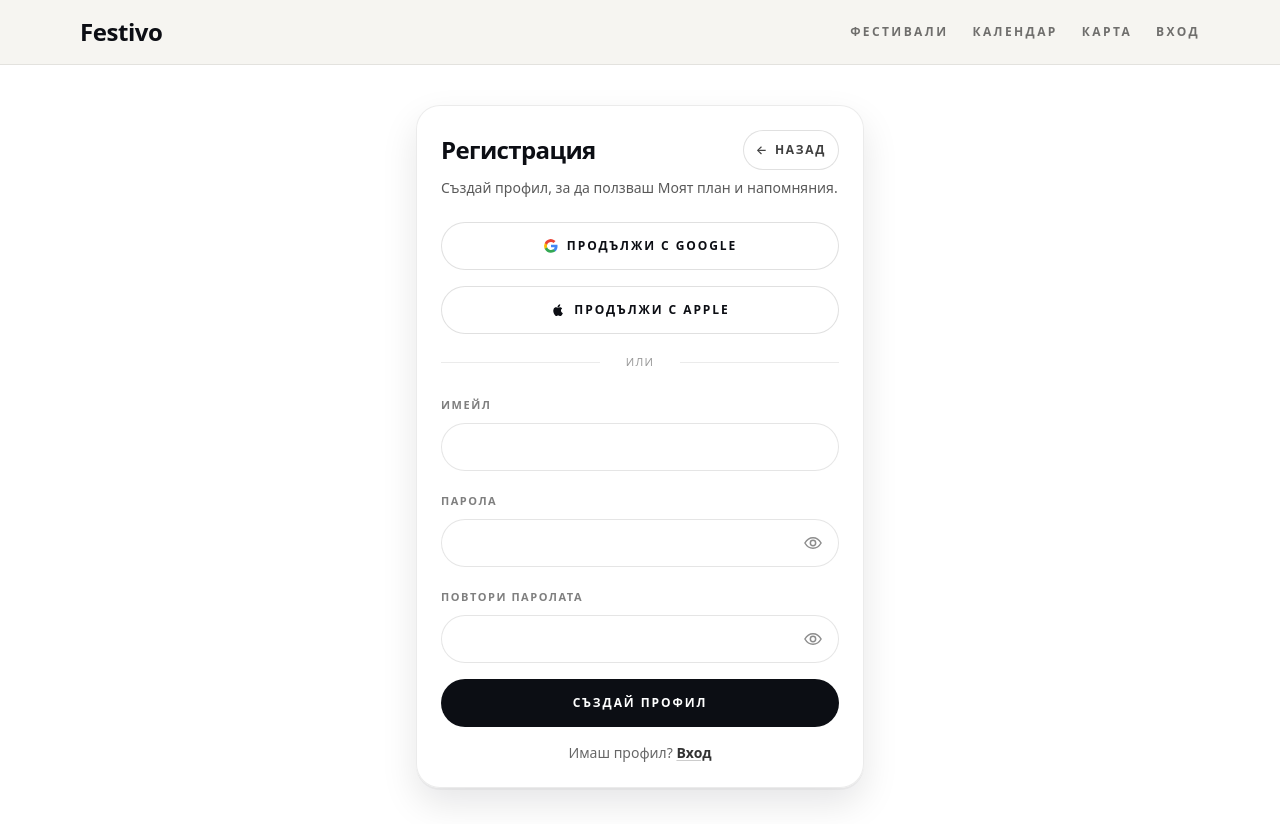
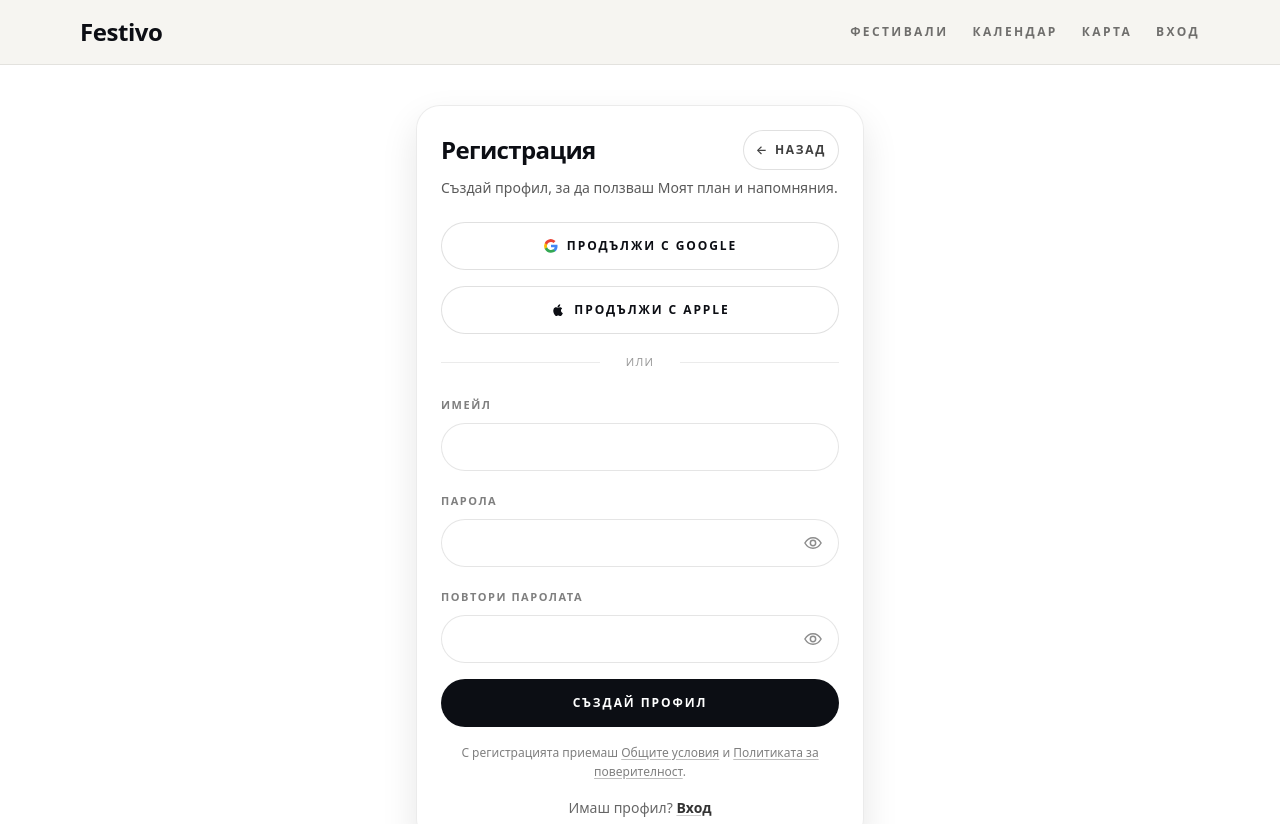
Before and after one commit to patar0k0/festivo-web, a Next.js app: page /signup in a window 1280 px wide. Shown: the top 824 px of the page. Built offline with nearby package versions, Linux system fonts and the light colour scheme; no server answers.

Commit message:
Add terms and conditions acceptance text to SignupForm
Enhanced the SignupForm by adding a paragraph that informs users about accepting the terms and conditions and privacy policy during registration. This improves user awareness and compliance during the signup process.

```diff
--- a/app/signup/SignupForm.tsx
+++ b/app/signup/SignupForm.tsx
@@ -237,6 +237,18 @@ export function SignupForm({ next }: SignupFormProps) {
         {isSubmitting ? "Създаване..." : "Създай профил"}
       </button>
 
+      <p className="text-center text-xs leading-relaxed text-black/50">
+        С регистрацията приемаш{" "}
+        <a href="#" className="underline decoration-black/25 underline-offset-2 hover:text-black/75">
+          Общите условия
+        </a>{" "}
+        и{" "}
+        <a href="#" className="underline decoration-black/25 underline-offset-2 hover:text-black/75">
+          Политиката за поверителност
+        </a>
+        .
+      </p>
+
       <p className="text-center text-sm text-black/60">
         Имаш профил?{" "}
         <Link href="/login" className="font-semibold text-black/80 underline decoration-black/20 underline-offset-2">
```
